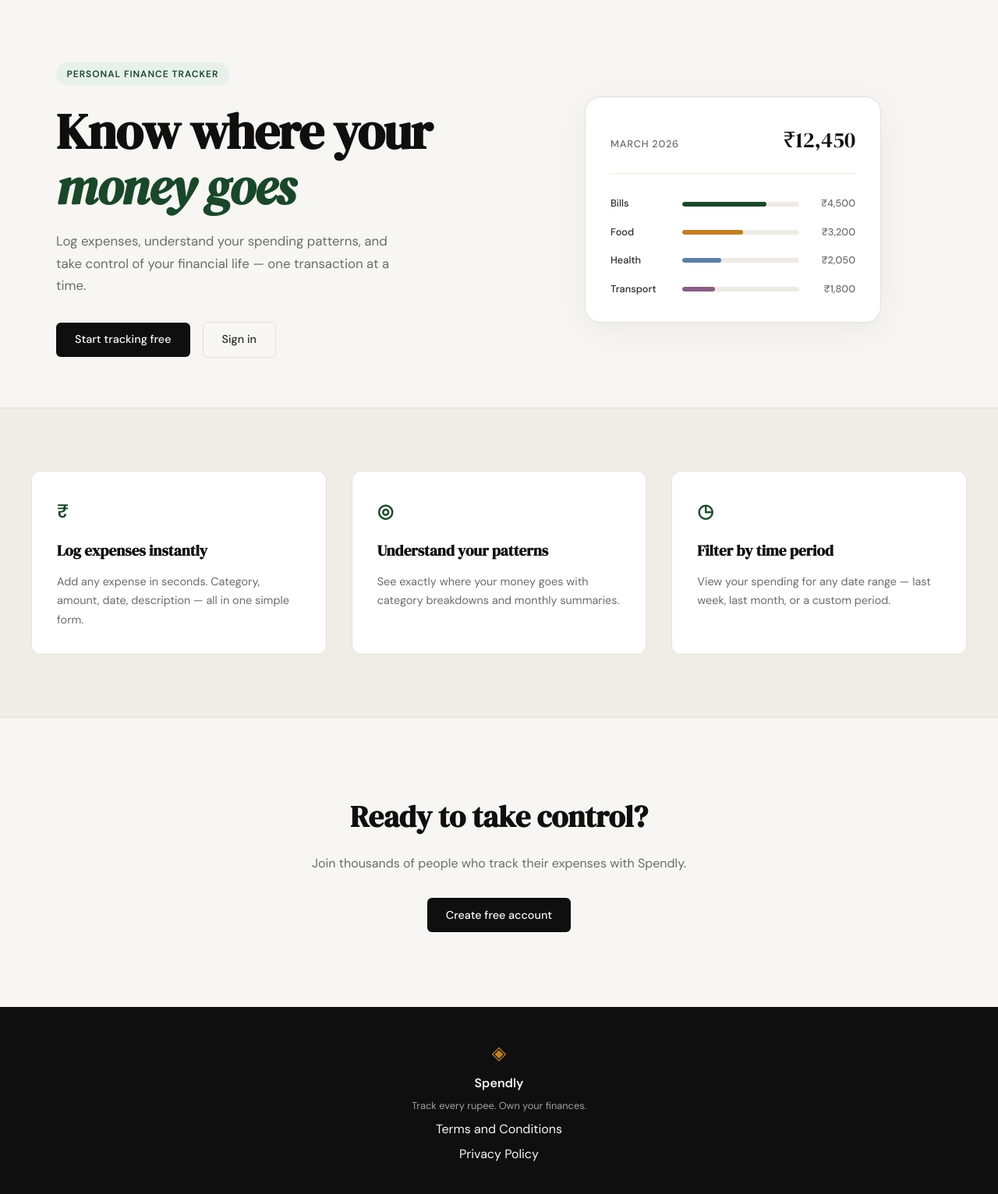
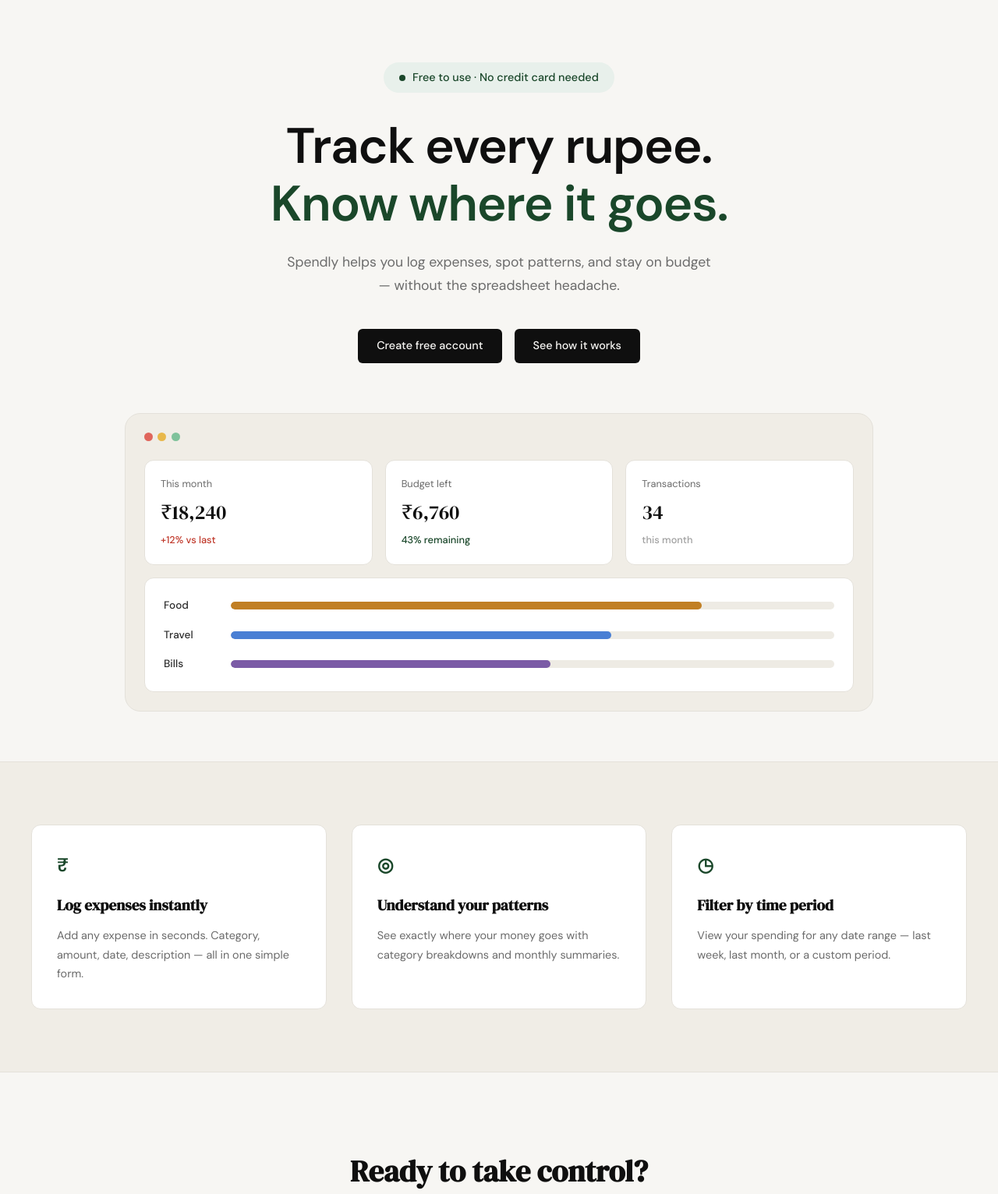
Before and after one commit to FahadAhmedSyed/spendly, a Flask app: page / in a window 1280 px wide. Shown: the part 61-1593 px from the top of the page at 78% size. Run offline with Flask 3, Linux system fonts and the light colour scheme.

Commit message:
landing page: redesign hero section to match mockup

```diff
--- /dev/null
+++ b/static/css/landing.css
@@ -0,0 +1,187 @@
+/* ------------------------------------------------------------------ */
+/* Hero                                                                */
+/* ------------------------------------------------------------------ */
+
+.hero {
+    padding: 5rem 2rem 4rem;
+    max-width: var(--max-width);
+    margin: 0 auto;
+    display: flex;
+    flex-direction: column;
+    align-items: center;
+    text-align: center;
+}
+
+.hero-badge {
+    display: inline-flex;
+    align-items: center;
+    gap: 0.55rem;
+    background: var(--accent-light);
+    color: var(--accent);
+    font-size: 0.9rem;
+    font-weight: 500;
+    padding: 0.5rem 1.25rem;
+    border-radius: 999px;
+    margin-bottom: 2rem;
+}
+
+.hero-badge-dot {
+    width: 8px;
+    height: 8px;
+    border-radius: 50%;
+    background: var(--accent);
+}
+
+.hero-title {
+    font-family: var(--font-body);
+    font-weight: 700;
+    font-size: clamp(2.5rem, 6vw, 4rem);
+    line-height: 1.15;
+    letter-spacing: -0.02em;
+    color: var(--ink);
+    margin-bottom: 1.5rem;
+}
+
+.hero-title-accent {
+    display: block;
+    color: var(--accent);
+}
+
+.hero-subtitle {
+    font-size: 1.1rem;
+    color: var(--ink-muted);
+    line-height: 1.7;
+    max-width: 560px;
+    margin: 0 auto 2.5rem;
+}
+
+.hero-actions {
+    display: flex;
+    gap: 1rem;
+    justify-content: center;
+    margin-bottom: 4rem;
+}
+
+/* ------------------------------------------------------------------ */
+/* Mock dashboard window (hero visual)                                 */
+/* ------------------------------------------------------------------ */
+
+.hero-visual {
+    width: 100%;
+}
+
+.mock-window {
+    background: var(--paper-warm);
+    border: 1px solid var(--border);
+    border-radius: var(--radius-lg);
+    padding: 1.5rem;
+    max-width: 960px;
+    margin: 0 auto;
+}
+
+.mock-window-header {
+    display: flex;
+    gap: 0.4rem;
+    margin-bottom: 1.5rem;
+}
+
+.mock-dot {
+    width: 11px;
+    height: 11px;
+    border-radius: 50%;
+}
+
+.mock-dot-red { background: #e0665c; }
+.mock-dot-yellow { background: #e8b84b; }
+.mock-dot-green { background: #7fc29b; }
+
+.mock-stats {
+    display: grid;
+    grid-template-columns: repeat(3, 1fr);
+    gap: 1rem;
+    margin-bottom: 1rem;
+}
+
+.mock-stat {
+    background: var(--paper-card);
+    border: 1px solid var(--border);
+    border-radius: var(--radius-md);
+    padding: 1.25rem;
+    display: flex;
+    flex-direction: column;
+    gap: 0.35rem;
+    text-align: left;
+}
+
+.mock-stat-label {
+    font-size: 0.8rem;
+    color: var(--ink-muted);
+}
+
+.mock-stat-value {
+    font-family: var(--font-display);
+    font-size: 1.6rem;
+    color: var(--ink);
+}
+
+.mock-stat-delta {
+    font-size: 0.8rem;
+    font-weight: 500;
+    color: var(--ink-faint);
+}
+
+.mock-stat-delta-up { color: var(--danger); }
+.mock-stat-delta-down { color: var(--accent); }
+
+.mock-card {
+    background: var(--paper-card);
+    border: 1px solid var(--border);
+    border-radius: var(--radius-md);
+    padding: 1.5rem;
+}
+
+.mock-bars { display: flex; flex-direction: column; gap: 1rem; }
+
+.mock-bar-row {
+    display: grid;
+    grid-template-columns: 70px 1fr;
+    align-items: center;
+    gap: 1rem;
+}
+
+.mock-cat {
+    font-size: 0.85rem;
+    font-weight: 500;
+    color: var(--ink-soft);
+    text-align: left;
+}
+
+.mock-bar-track {
+    height: 10px;
+    background: var(--border-soft);
+    border-radius: 999px;
+    overflow: hidden;
+}
+
+.mock-bar {
+    height: 100%;
+    border-radius: 999px;
+    background: var(--accent-2);
+}
+
+.mock-bar-2 { background: #4a7fd4; }
+.mock-bar-3 { background: #7b5ba6; }
+
+/* ------------------------------------------------------------------ */
+/* Responsive                                                          */
+/* ------------------------------------------------------------------ */
+
+@media (max-width: 900px) {
+    .hero-actions { flex-wrap: wrap; }
+    .mock-stats { grid-template-columns: 1fr; }
+}
+
+@media (max-width: 600px) {
+    .hero { padding: 3rem 1rem 2rem; }
+    .mock-window { padding: 1rem; }
+}
--- a/static/css/style.css
+++ b/static/css/style.css
@@ -118,143 +118,6 @@
 /* ------------------------------------------------------------------ */
 
 .main-content { min-height: calc(100vh - 60px - 100px); }
-
-/* ------------------------------------------------------------------ */
-/* Hero                                                                */
-/* ------------------------------------------------------------------ */
-
-.hero {
-    padding: 5rem 2rem 4rem;
-    display: grid;
-    grid-template-columns: 1fr 1fr;
-    gap: 4rem;
-    align-items: center;
-    max-width: var(--max-width);
-    margin: 0 auto;
-}
-
-.hero-badge {
-    display: inline-block;
-    background: var(--accent-light);
-    color: var(--accent);
-    font-size: 0.75rem;
-    font-weight: 600;
-    letter-spacing: 0.08em;
-    text-transform: uppercase;
-    padding: 0.35rem 0.85rem;
-    border-radius: 999px;
-    margin-bottom: 1.5rem;
-}
-
-.hero-title {
-    font-family: var(--font-display);
-    font-size: clamp(2.5rem, 5vw, 4rem);
-    line-height: 1.1;
-    letter-spacing: -0.02em;
-    color: var(--ink);
-    margin-bottom: 1.25rem;
-}
-
-.hero-title em {
-    font-style: italic;
-    color: var(--accent);
-}
-
-.hero-subtitle {
-    font-size: 1.05rem;
-    color: var(--ink-muted);
-    line-height: 1.7;
-    max-width: 460px;
-    margin-bottom: 2rem;
-}
-
-.hero-actions {
-    display: flex;
-    gap: 1rem;
-    align-items: center;
-}
-
-/* ------------------------------------------------------------------ */
-/* Mock card (hero visual)                                             */
-/* ------------------------------------------------------------------ */
-
-.hero-visual {
-    display: flex;
-    justify-content: center;
-}
-
-.mock-card {
-    background: var(--paper-card);
-    border: 1px solid var(--border);
-    border-radius: var(--radius-lg);
-    padding: 2rem;
-    width: 100%;
-    max-width: 380px;
-    box-shadow: 0 8px 40px rgba(0,0,0,0.06);
-}
-
-.mock-card-header {
-    display: flex;
-    justify-content: space-between;
-    align-items: baseline;
-    margin-bottom: 1.75rem;
-    padding-bottom: 1.25rem;
-    border-bottom: 1px solid var(--border-soft);
-}
-
-.mock-label {
-    font-size: 0.8rem;
-    font-weight: 500;
-    color: var(--ink-muted);
-    text-transform: uppercase;
-    letter-spacing: 0.06em;
-}
-
-.mock-total {
-    font-family: var(--font-display);
-    font-size: 1.75rem;
-    color: var(--ink);
-}
-
-.mock-bars { display: flex; flex-direction: column; gap: 1rem; }
-
-.mock-bar-row {
-    display: grid;
-    grid-template-columns: 80px 1fr 60px;
-    align-items: center;
-    gap: 0.75rem;
-}
-
-.mock-cat {
-    font-size: 0.8rem;
-    font-weight: 500;
-    color: var(--ink-soft);
-}
-
-.mock-bar-track {
-    height: 6px;
-    background: var(--border-soft);
-    border-radius: 999px;
-    overflow: hidden;
-}
-
-.mock-bar {
-    height: 100%;
-    background: var(--accent);
-    border-radius: 999px;
-    transition: width 0.6s ease;
-}
-
-.mock-bar-2 { background: var(--accent-2); }
-.mock-bar-3 { background: #5b7fa6; }
-.mock-bar-4 { background: #8b5e83; }
-
-.mock-amt {
-    font-size: 0.8rem;
-    font-weight: 500;
-    color: var(--ink-muted);
-    text-align: right;
-}
 
 /* ------------------------------------------------------------------ */
 /* Buttons                                                             */
@@ -556,19 +419,9 @@
 /* ------------------------------------------------------------------ */
 
 @media (max-width: 900px) {
-    .hero {
-        grid-template-columns: 1fr;
-        text-align: center;
-    }
-
-    .hero-subtitle { max-width: 100%; }
-    .hero-actions { justify-content: center; }
-    .hero-visual { display: none; }
-
     .features-inner { grid-template-columns: 1fr; }
 }
 
 @media (max-width: 600px) {
     .nav-links a:not(.nav-cta) { display: none; }
-    .hero { padding: 3rem 1rem 2rem; }
 }
--- a/templates/landing.html
+++ b/templates/landing.html
@@ -2,59 +2,74 @@
 
 {% block title %}Spendly — Track Every Rupee{% endblock %}
 
+{% block head %}
+<link rel="stylesheet" href="{{ url_for('static', filename='css/landing.css') }}">
+{% endblock %}
+
 {% block content %}
 
 <section class="hero">
-    <div class="hero-inner">
-        <div class="hero-badge">Personal Finance Tracker</div>
+    <div class="hero-badge">
+        <span class="hero-badge-dot"></span>
+        Free to use · No credit card needed
+    </div>
     <h1 class="hero-title">
-            Know where your<br>
-            <em>money goes</em>
+        Track every rupee.
+        <span class="hero-title-accent">Know where it goes.</span>
     </h1>
     <p class="hero-subtitle">
-            Log expenses, understand your spending patterns,
-            and take control of your financial life —
-            one transaction at a time.
+        Spendly helps you log expenses, spot patterns, and stay
+        on budget — without the spreadsheet headache.
     </p>
     <div class="hero-actions">
-            <a href="{{ url_for('register') }}" class="btn-primary">Start tracking free</a>
-            <a href="{{ url_for('login') }}" class="btn-ghost">Sign in</a>
+        <a href="{{ url_for('register') }}" class="btn-primary">Create free account</a>
+        <a href="#" class="btn-primary">See how it works</a>
+    </div>
+
+    <div class="hero-visual">
+        <div class="mock-window">
+            <div class="mock-window-header">
+                <span class="mock-dot mock-dot-red"></span>
+                <span class="mock-dot mock-dot-yellow"></span>
+                <span class="mock-dot mock-dot-green"></span>
+            </div>
+            <div class="mock-stats">
+                <div class="mock-stat">
+                    <span class="mock-stat-label">This month</span>
+                    <span class="mock-stat-value">₹18,240</span>
+                    <span class="mock-stat-delta mock-stat-delta-up">+12% vs last</span>
+                </div>
+                <div class="mock-stat">
+                    <span class="mock-stat-label">Budget left</span>
+                    <span class="mock-stat-value">₹6,760</span>
+                    <span class="mock-stat-delta mock-stat-delta-down">43% remaining</span>
+                </div>
+                <div class="mock-stat">
+                    <span class="mock-stat-label">Transactions</span>
+                    <span class="mock-stat-value">34</span>
+                    <span class="mock-stat-delta">this month</span>
                 </div>
             </div>
-    <div class="hero-visual">
             <div class="mock-card">
-            <div class="mock-card-header">
-                <span class="mock-label">March 2026</span>
-                <span class="mock-total">₹12,450</span>
+                <div class="mock-bars">
+                    <div class="mock-bar-row">
+                        <span class="mock-cat">Food</span>
+                        <div class="mock-bar-track">
+                            <div class="mock-bar" style="width: 78%"></div>
                         </div>
-            <div class="mock-bars">
+                    </div>
+                    <div class="mock-bar-row">
+                        <span class="mock-cat">Travel</span>
+                        <div class="mock-bar-track">
+                            <div class="mock-bar mock-bar-2" style="width: 63%"></div>
+                        </div>
+                    </div>
                     <div class="mock-bar-row">
                         <span class="mock-cat">Bills</span>
                         <div class="mock-bar-track">
-                        <div class="mock-bar" style="width: 72%"></div>
+                            <div class="mock-bar mock-bar-3" style="width: 53%"></div>
                         </div>
-                    <span class="mock-amt">₹4,500</span>
                     </div>
-                <div class="mock-bar-row">
-                    <span class="mock-cat">Food</span>
-                    <div class="mock-bar-track">
-                        <div class="mock-bar mock-bar-2" style="width: 52%"></div>
-                    </div>
-                    <span class="mock-amt">₹3,200</span>
-                </div>
-                <div class="mock-bar-row">
-                    <span class="mock-cat">Health</span>
-                    <div class="mock-bar-track">
-                        <div class="mock-bar mock-bar-3" style="width: 33%"></div>
-                    </div>
-                    <span class="mock-amt">₹2,050</span>
-                </div>
-                <div class="mock-bar-row">
-                    <span class="mock-cat">Transport</span>
-                    <div class="mock-bar-track">
-                        <div class="mock-bar mock-bar-4" style="width: 28%"></div>
-                    </div>
-                    <span class="mock-amt">₹1,800</span>
                 </div>
             </div>
         </div>
```
Lines whose indentation alone changed are shown as unchanged.
